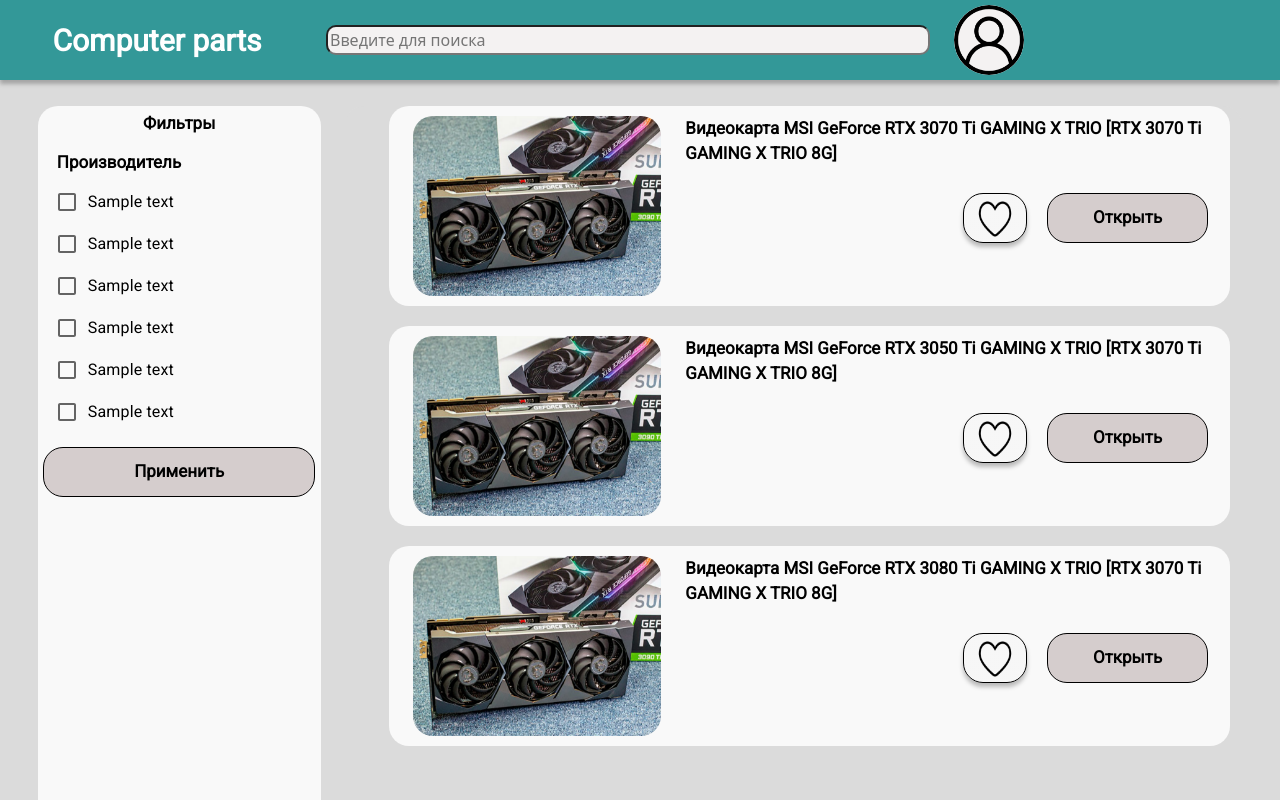
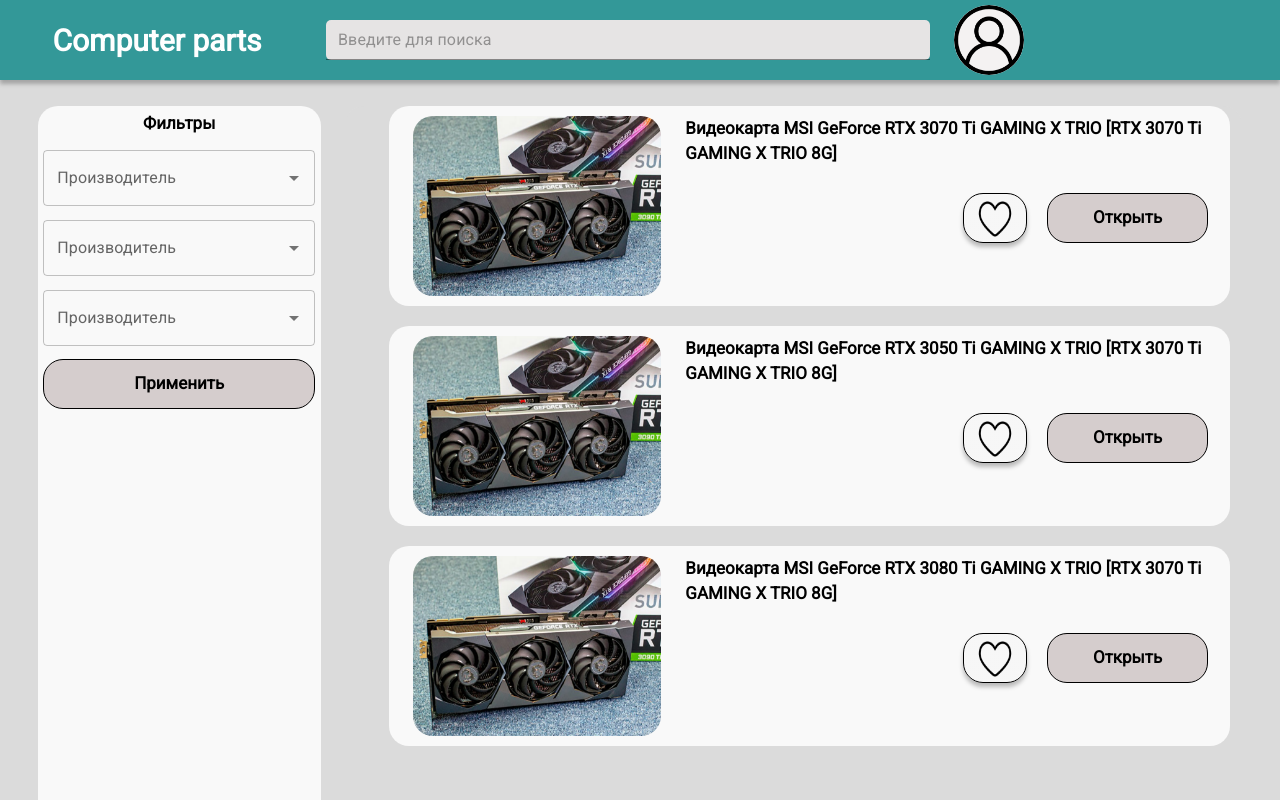
Before and after one commit to multiverse-95/Computer_parts_frontend, a React (Create React App) app: page /products/videocards in a window 1280 px wide. Shown: the top 800 px of the page. Built offline with nearby package versions, Linux system fonts and the light colour scheme.

Commit message:
#7 Material design - search text, filters

```diff
--- a/package.json
+++ b/package.json
@@ -6,6 +6,7 @@
   "dependencies": {
     "@emotion/react": "^11.9.3",
     "@emotion/styled": "^11.9.3",
+    "@mui/icons-material": "^5.8.4",
     "@mui/material": "^5.9.1",
     "@testing-library/jest-dom": "^5.16.4",
     "@testing-library/react": "^13.3.0",
--- a/src/assets/css/header.css
+++ b/src/assets/css/header.css
@@ -27,7 +27,7 @@
 .search-div{
     position: relative;
     height: 100%;
-    width:100%;
+    width: 100%;
     display: flex;
     justify-content: center;
     align-items: center;
@@ -36,7 +36,7 @@
     position: absolute;
     width:100%;
     background: #F4F2F2;
-    border-radius: 10px;
+    border-radius: 5px;
 }
 .avatar-div{
     cursor:pointer;
--- a/src/assets/css/productsPage.css
+++ b/src/assets/css/productsPage.css
@@ -17,19 +17,15 @@
     text-decoration: none;
     text-align: center;
 }
-.productFilters-name-text{
-    padding-top: 5%;
-    padding-left: 5%;
+.productFilters-items{
     font-family: 'Roboto';
     font-style: normal;
     font-weight: 700;
     font-size: 17px;
     color: black;
-    text-decoration: none;
 }
-.productFilters-item-text{
-    padding-top: 2%;
-    padding-left: 5%;
+.productFilters-item{
+    padding-top: 5%;
     font-family: 'Roboto';
     font-style: normal;
     font-weight: 700;
--- /dev/null
+++ b/src/components/ProductsPage/productFilters/ProductFilterItem.tsx
@@ -0,0 +1,44 @@
+import * as React from 'react';
+import Checkbox from '@mui/material/Checkbox';
+import TextField from '@mui/material/TextField';
+import Autocomplete from '@mui/material/Autocomplete';
+import CheckBoxOutlineBlankIcon from '@mui/icons-material/CheckBoxOutlineBlank';
+import CheckBoxIcon from '@mui/icons-material/CheckBox';
+
+const icon = <CheckBoxOutlineBlankIcon fontSize="small" />;
+const checkedIcon = <CheckBoxIcon fontSize="small" />;
+
+export default function ProductFilterItem() {
+    return (
+        <Autocomplete className="productFilters-item"
+            multiple
+            id="checkboxes-tags-demo"
+            options={top5Firms}
+            disableCloseOnSelect
+            getOptionLabel={(option) => option.title}
+            renderOption={(props, option, { selected }) => (
+                <li {...props}>
+                    <Checkbox
+                        icon={icon}
+                        checkedIcon={checkedIcon}
+                        style={{ marginRight: 8 }}
+                        checked={selected}
+                    />
+                    {option.title}
+                </li>
+            )}
+
+            renderInput={(params) => (
+                <TextField {...params} label="Производитель"  />
+            )}
+        />
+    );
+}
+
+const top5Firms = [
+    { title: 'MSI'},
+    { title: 'ASUS'},
+    { title: 'GIGABYTE'},
+    { title: 'KFA2'},
+    { title: 'PALIT'}
+];
--- a/src/components/ProductsPage/productFilters/ProductFilters.tsx
+++ b/src/components/ProductsPage/productFilters/ProductFilters.tsx
@@ -1,24 +1,17 @@
 import React from "react";
 import {Col, Container, Row} from 'react-bootstrap';
 import '../../../assets/css/productsPage.css';
-import {Checkbox, FormGroup, FormControlLabel} from "@mui/material";
-import {Link} from "react-router-dom";
+import ProductFilterItem from "./ProductFilterItem";
 
 class ProductFilters extends React.Component{
     render() {
         return(
             <div className="productFilters">
                 <div className="productFilters-text">Фильтры</div>
-                <div className="productFilters-name-text">Производитель</div>
-                <div className="productFilters-item-text">
-                    <FormGroup>
-                        <FormControlLabel control={<Checkbox  />} label="Sample text" />
-                        <FormControlLabel control={<Checkbox  />} label="Sample text" />
-                        <FormControlLabel control={<Checkbox  />} label="Sample text" />
-                        <FormControlLabel control={<Checkbox  />} label="Sample text" />
-                        <FormControlLabel control={<Checkbox  />} label="Sample text" />
-                        <FormControlLabel control={<Checkbox  />} label="Sample text" />
-                    </FormGroup>
+                <div className="productFilters-items">
+                    <ProductFilterItem></ProductFilterItem>
+                    <ProductFilterItem></ProductFilterItem>
+                    <ProductFilterItem></ProductFilterItem>
                 </div>
                 <div className="productFilters-confirm">
                     <div className="productFilters-confirm-button">
--- a/src/components/header/Search.tsx
+++ b/src/components/header/Search.tsx
@@ -1,12 +1,12 @@
 import React from "react";
 import '../../assets/css/header.css';
+import {TextField, Input} from "@mui/material";
 class Search extends React.Component{
     render() {
         return(
             <div className="search-div">
-                <input type="text" name="name" className="search-text" placeholder="Введите для поиска">
-
-                </input>
+                <TextField className="search-text" hiddenLabel id="filled-hidden-label-normal" placeholder="Введите для поиска" variant="filled" size="small"
+                />
             </div>
         )
     }
```
Also changed, not shown: 1 other file (tests, documents, lock files or other folders).
